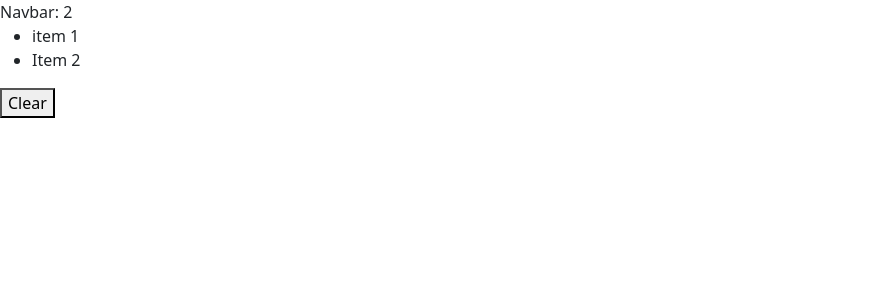
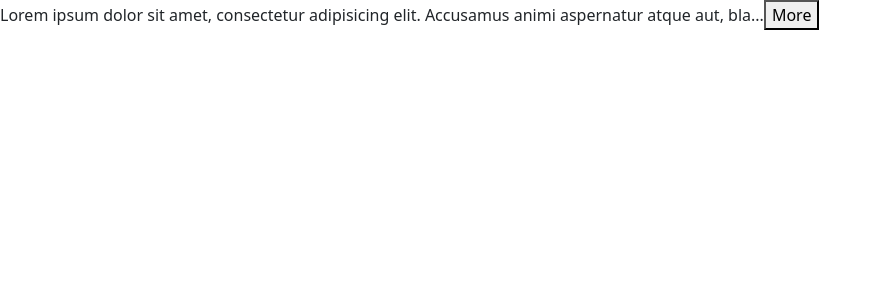
Before and after one commit to Abdullokh-dev/React-Project-Game, a React (Vite) app: page / in a window 1280 px wide. Shown: the top 300 px of the page, without its empty margins (0-882 px from the left). Built offline with nearby package versions, Linux system fonts and the light colour scheme.

Commit message:
Expandable Text Component

```diff
--- a/src/App.tsx
+++ b/src/App.tsx
@@ -1,14 +1,18 @@
-import {useState} from "react";
-import Navbar from "./components/Navbar";
-import Cart from "./components/Cart";
+import ExpandableText from "./components/ExpandableText";
 
 function App() {
-    const [cartItems, setCartItems] = useState(['item 1', 'Item 2']);
     return (
         <>
-            <Navbar cartItemsCount={cartItems.length} />
-            <Cart cartItems={cartItems} onClear={() => setCartItems([])}/>
-
+            <ExpandableText> Lorem ipsum dolor sit amet, consectetur adipisicing elit. Accusamus animi aspernatur atque
+                aut, blanditiis cupiditate delectus deleniti deserunt dignissimos distinctio dolorem doloribus error
+                fugiat, incidunt ipsum labore magni minima minus necessitatibus nesciunt numquam obcaecati omnis
+                perferendis quia ratione reiciendis repellat sed suscipit tempora tempore tenetur ut vel veniam. Aliquam
+                architecto aspernatur atque corporis debitis deleniti deserunt distinctio dolor dolore doloremque
+                dolorum ducimus esse eum expedita explicabo labore laboriosam laudantium molestias mollitia natus
+                necessitatibus nemo, neque nesciunt optio placeat quas qui quo quod recusandae rem repellat sint sit
+                tempora unde ut velit voluptas! Beatae culpa dolorum in, numquam quaerat recusandae
+                repellendus.
+            </ExpandableText>
         </>
     )
 }
--- /dev/null
+++ b/src/components/ExpandableText.tsx
@@ -0,0 +1,17 @@
+import {useState} from "react";
+
+interface Props {
+    children: string;
+    maxChars?:number;
+}
+
+function ExpandableText({children, maxChars = 100}: Props) {
+    const [isExpanded, setExpanded] = useState(false);
+
+    if(children.length <= maxChars) return <div>{children}</div>
+
+    const text = isExpanded ? children : children.substring(0, maxChars);
+    return <p>{text}...<button onClick={() => setExpanded(!isExpanded)}>{isExpanded ? 'Less' : 'More'}</button></p>
+}
+
+export default ExpandableText;
```
